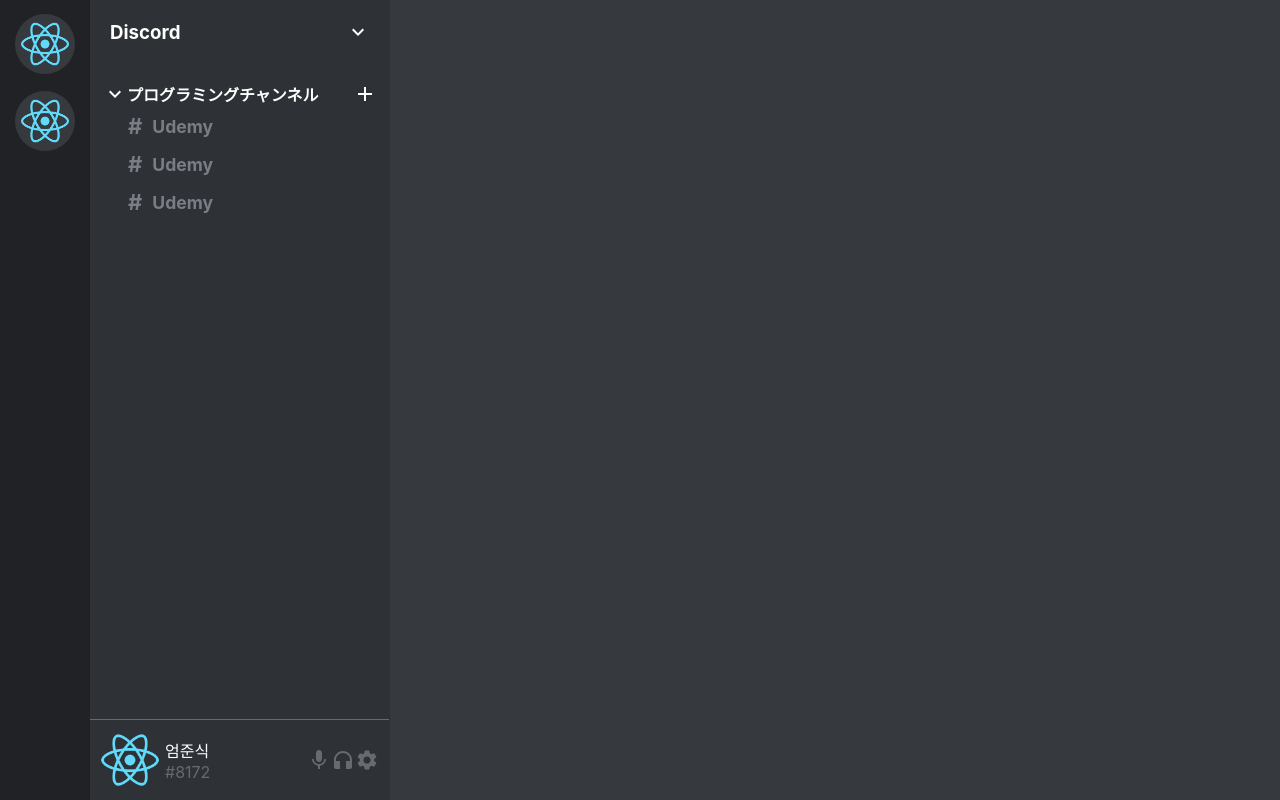
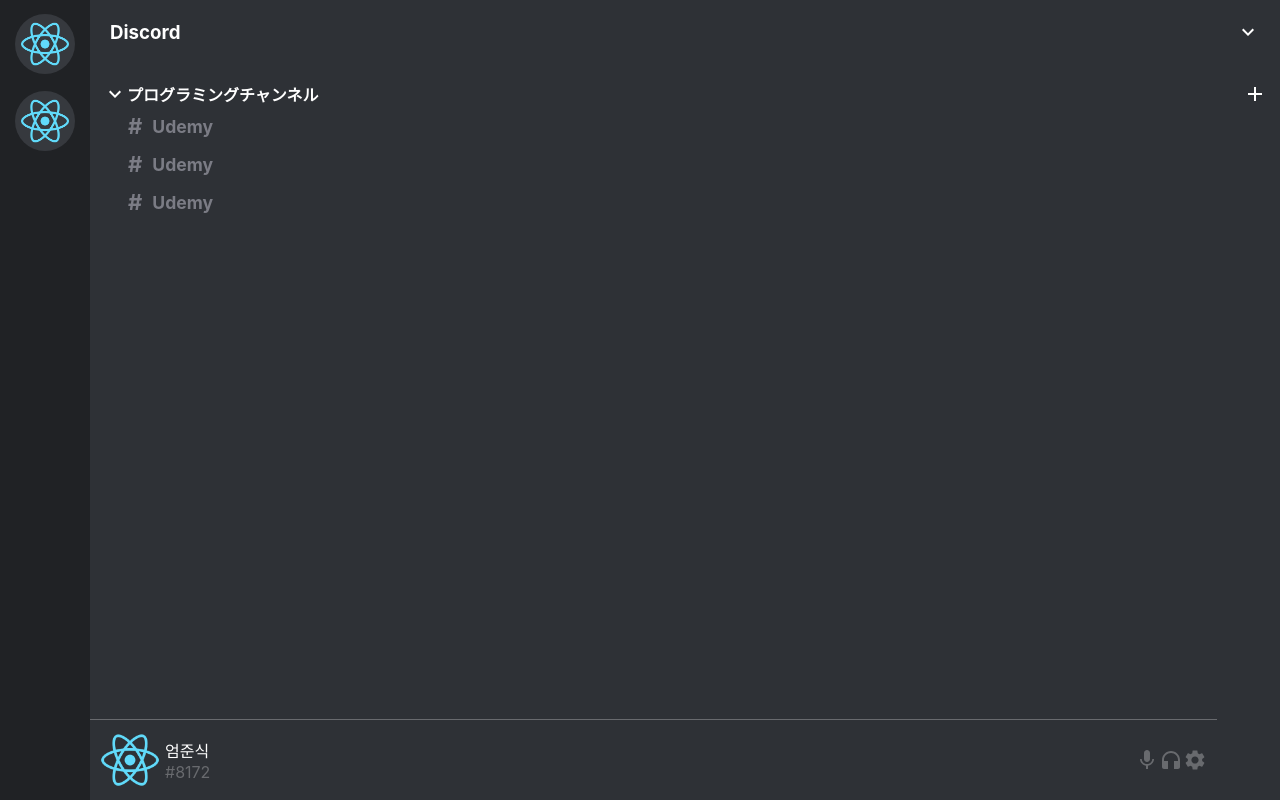
Before and after one commit to JOHYEONJUN39/Discord_Clone_Dev, a React (Create React App) app: page / in a window 1280 px wide. Built offline with nearby package versions, Linux system fonts and the light colour scheme.

Commit message:
💄 style : 横幅縮小及び余白を削除

```diff
--- a/src/components/sidebar/Sidebar.scss
+++ b/src/components/sidebar/Sidebar.scss
@@ -1,9 +1,9 @@
 .sidebar {
   display: flex;
   // 35%의 공간을 사용하겠다는 의미
-  flex: 0.35;
+  flex: 0.3;
   height: 100vh;
-  background-color: #36393E; // TODO: 나중에 홈으로 이동
+  // background-color: #36393E; // TODO: 나중에 홈으로 이동
 
   .sidebarLeft {
     display: flex;
@@ -35,6 +35,7 @@
     background-color: #2E3136;
     width: 300px;
     position: relative;
+    flex-grow: 1;
 
     .sidebarTop {
       color: #fff;
```
